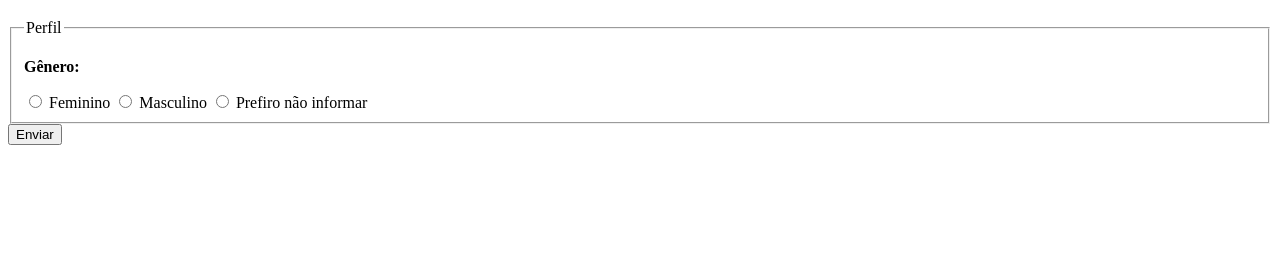
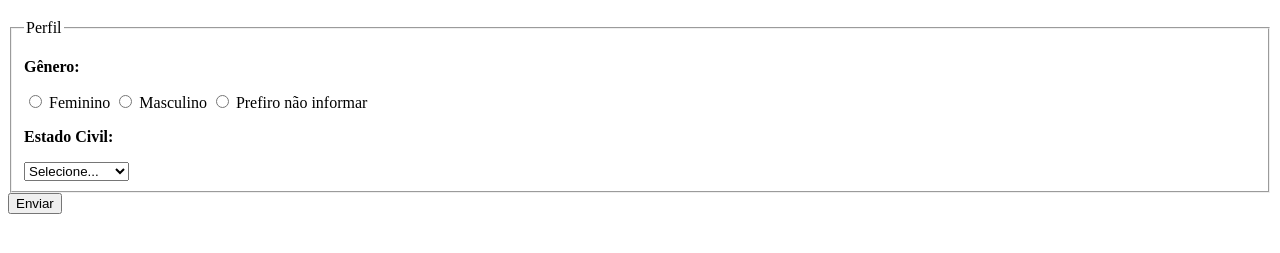
Before and after one commit to caiobatassadev/formulario-culturama, a plain HTML site: page index.html in a window 1280 px wide. Shown: the part 61-314 px from the top of the page. Drawn offline with Linux system fonts and the light colour scheme.

Commit message:
Adiciona opções de Estado Civil

```diff
--- a/index.html
+++ b/index.html
@@ -40,6 +40,14 @@
             <label for="userGender">Masculino</label>
             <input type="radio" name="userGender" value="notInformed">
             <label for="userGender">Prefiro não informar</label>
+            <br>
+            <p><strong>Estado Civil:</strong></p>
+            <select name="maritalStatus">
+                <option value="notInformed">Selecione...</option>
+                <option value="casado">Casado</option>
+                <option value="divorciado">Divorciado</option>
+                <option value="união estável">União Estável</option>
+            </select>
         </fieldset>
          <button type="submit">Enviar</button>
     </section>
```
